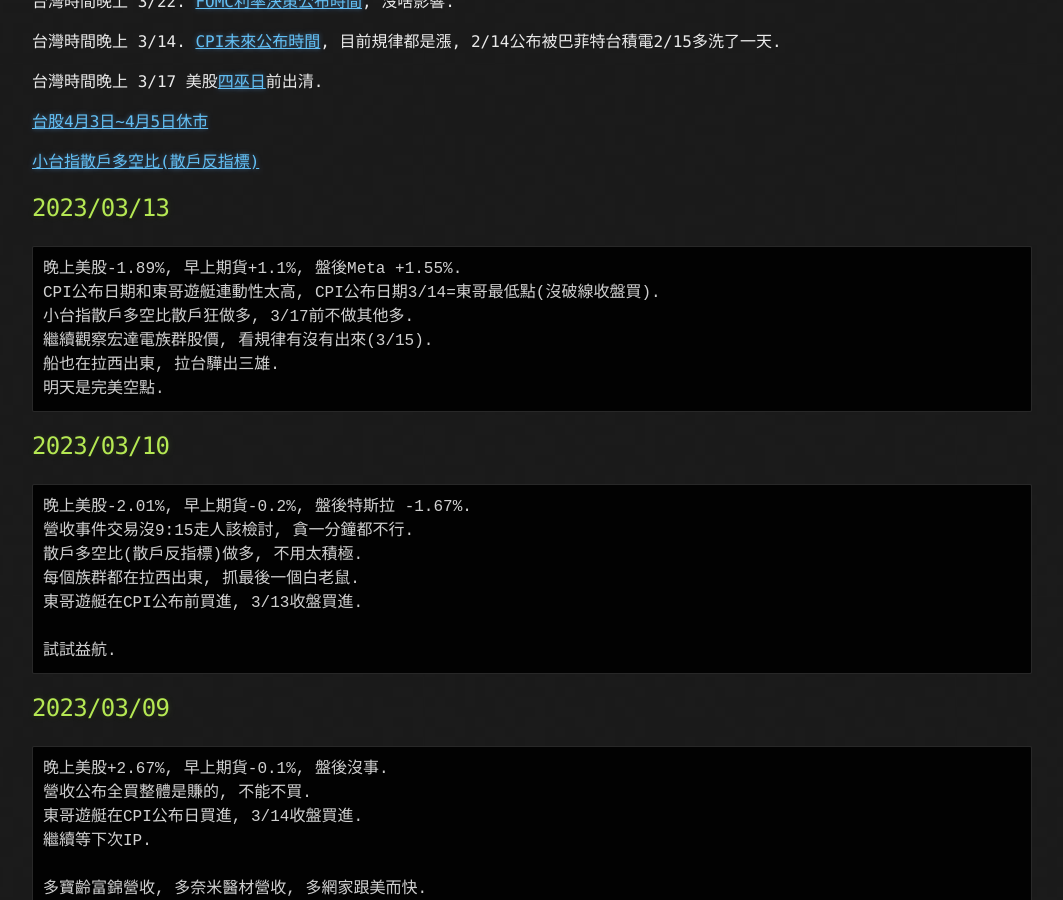
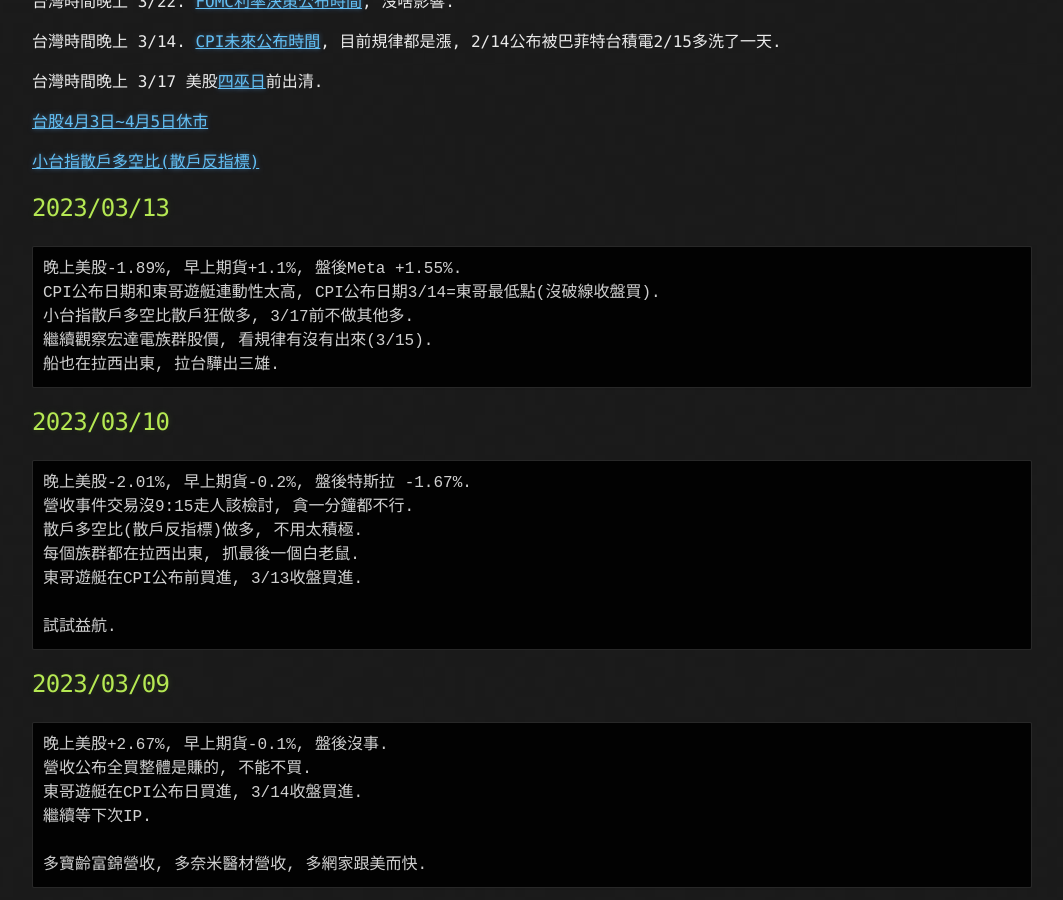
Before and after one commit to lepg5487/Stock_God, a Jekyll site: the page built from index.md, in a window 1280 px wide and 900 px high, scrolled down 468 px. Shown: the whole window, without its empty margins (108-1171 px from the left). Built offline with Jekyll 4.4.1, drawn with Linux system fonts in a browser that asks for light colours; our own code applies the rules of GitHub Pages for plain Markdown files.

Commit message:
Update index.md

````diff
--- a/index.md
+++ b/index.md
@@ -29,7 +29,6 @@
 小台指散戶多空比散戶狂做多, 3/17前不做其他多.
 繼續觀察宏達電族群股價, 看規律有沒有出來(3/15).
 船也在拉西出東, 拉台驊出三雄.
-明天是完美空點.
 ```
 
 ## 2023/03/10
````
